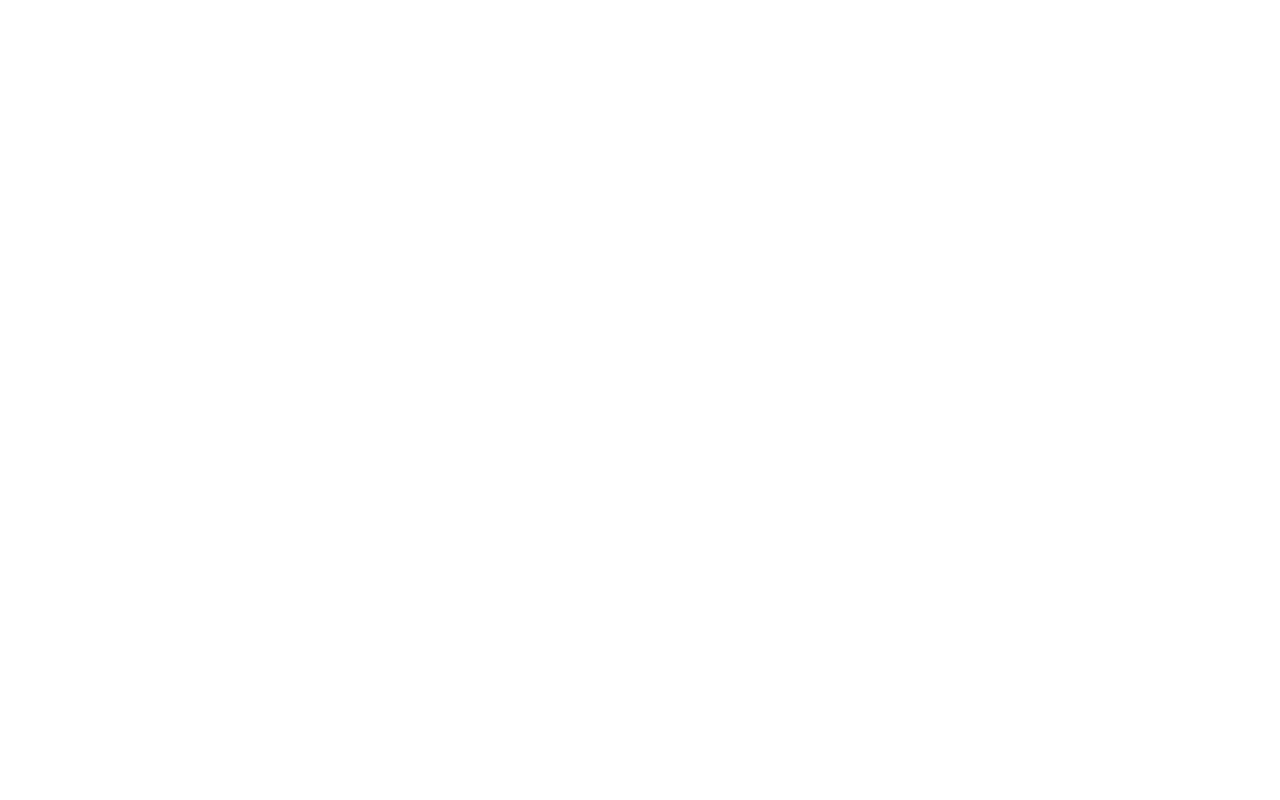
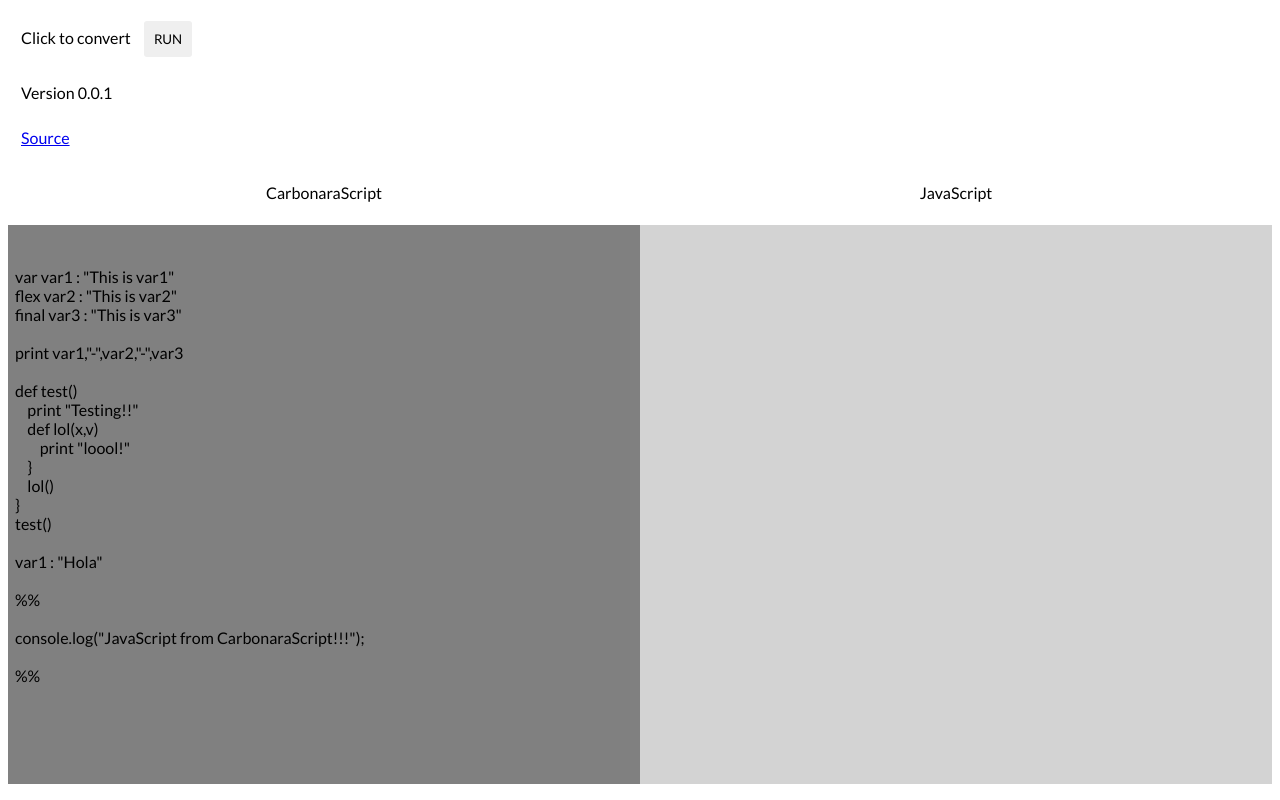
Before and after one commit to marc2332/carbonara-script, a plain HTML site: page index.html in a window 1280 px wide. Drawn offline with Linux system fonts and the light colour scheme.

Commit message:
Added a playground

```diff
--- a/index.html
+++ b/index.html
@@ -1,2 +1,28 @@
-<body></body>
-<script src="main.js"></script>
+<html>
+    <link href="styles.css" rel="stylesheet" type="text/css" >
+    <link href="https://fonts.googleapis.com/css?family=Lato" rel="stylesheet">
+    <div class="blam">
+        <p>Click to convert</p>
+        <button onclick="convert()">RUN</button>
+    </div>
+    <div class="blam">
+        <a >Version 0.0.1</a>
+    </div>
+    <div class="blam">
+        <a href="https://github.com/marc2332/carbonara-script">Source</a>
+    </div>
+    <div class="horizontal">
+            <p>CarbonaraScript</p>
+            <p>JavaScript</p>
+        </div>
+    <div class="horizontal">
+        <div contentEditable="true" class="input" id="carbonara">
+            <pre><code></code>
+
+            </code></pre>
+        </div>
+        <div contentEditable="true" class="input" id="javascript"></div>
+    </div>
+    <script src="main.js"></script>
+
+</html>
--- a/main.js
+++ b/main.js
@@ -109,14 +109,24 @@ const execute = (input)=>{
             return;
         }
         console.log(`\n\n   <-- Console Output --> \n\n `);
-        eval(data.output)
+        if(input.execute) eval(data.output)
         return data.output;
     }
     return output();
 }
+
+function convert(){
     const result = execute({
-    code:`
+        code:document.getElementById("carbonara").innerText,
+        compression:false,
+        consoleOutput:true,
+        execute:false
+    });
+    document.getElementById("javascript").innerText = result;
+}
 
+window.onload = function(){
+    document.getElementById("carbonara").children[0].children[0].innerText =`
 var var1 : "This is var1"
 flex var2 : "This is var2"
 final var3 : "This is var3"
@@ -138,9 +148,7 @@ const result = execute({
 
 console.log("JavaScript from CarbonaraScript!!!");
 
+%%
 
-    %%
-    `,
-    compression:true,
-    consoleOutput:true
-});
+    `
+}
--- /dev/null
+++ b/styles.css
@@ -0,0 +1,43 @@
+*{
+    font-family: 'Lato', sans-serif;
+    outline: 0;
+}
+.horizontal{
+    display: flex;
+    flex-direction: row;
+}
+.horizontal > *{
+    padding: 7px;
+    flex:1;
+    height: auto;
+}
+.horizontal > p{
+    text-align: center
+}
+#carbonara{
+background: gray;
+}
+#javascript{
+    background: lightgray;
+}
+button{
+    border: 0;
+    padding: 10px;
+    transform: scale(1);
+    transition: 0.1s;
+    border-radius: 3px;
+}
+
+button:active{
+    border: 0;
+    padding: 10px;
+    transform: scale(0.97);
+    transition: 0.1s;
+}
+.blam{
+    padding: 8px;
+}
+.blam > *{
+    display: inline-block;
+    margin: 5px;
+}
```
Also changed, not shown: changelog.md, readme.md. Lines whose indentation alone changed are shown as unchanged.
